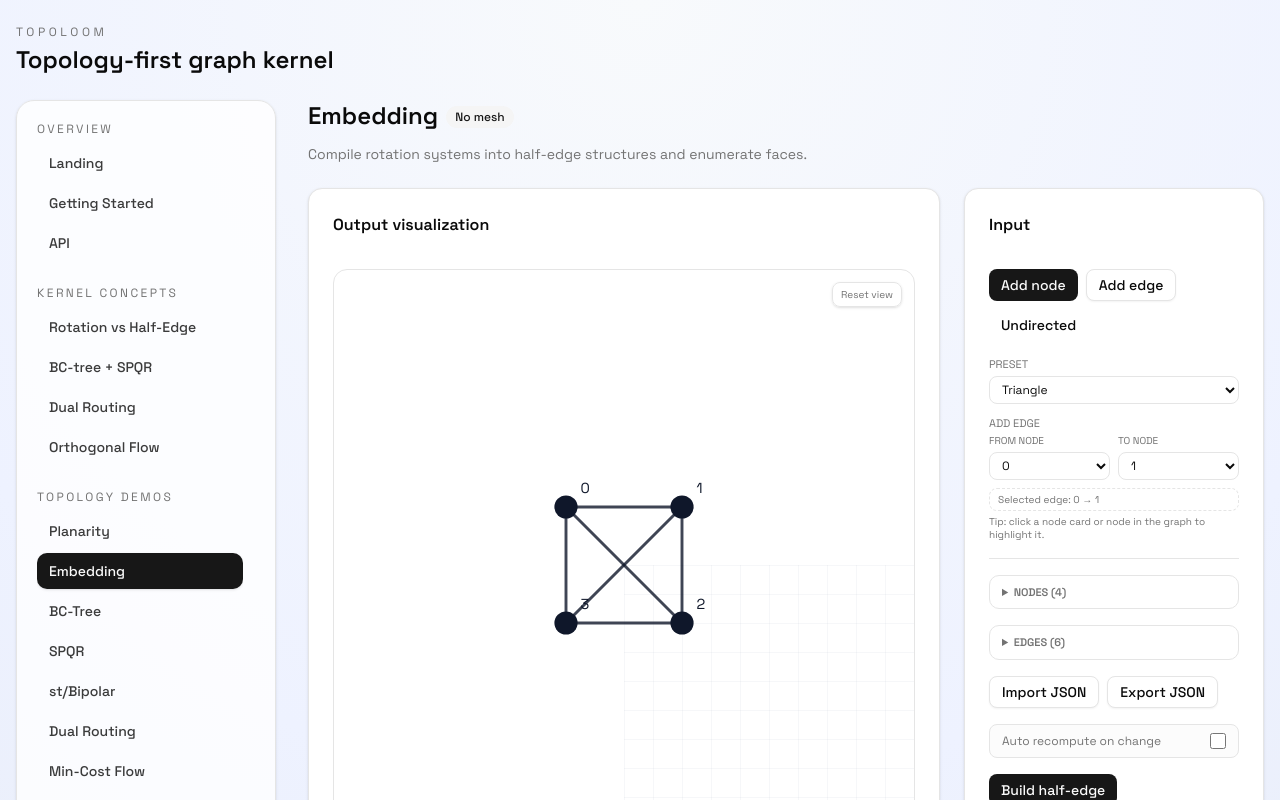
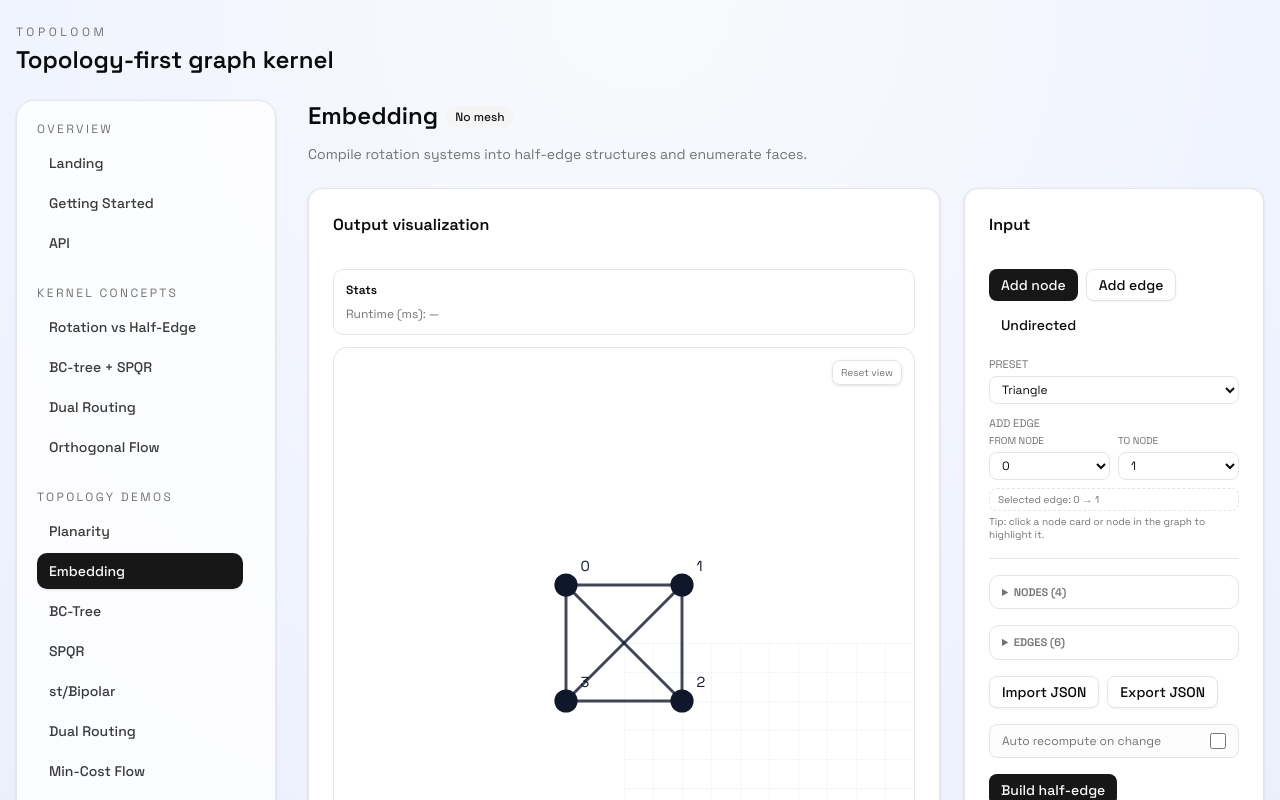
Before and after one commit to khalidsaidi/topoloom, a React (Vite) app in the folder apps/showcase/: page /demo/embedding in a window 1280 px wide. Shown: the top 800 px of the page. Built offline with nearby package versions, Linux system fonts and the light colour scheme; the HTML template or start-up script is replaced by a standard one; a web font is replaced by a local one.

Commit message:
ui(showcase): add runtime stats across core demos (#28)

```diff
--- a/apps/showcase/src/components/demo/StatsPanel.tsx
+++ b/apps/showcase/src/components/demo/StatsPanel.tsx
@@ -3,9 +3,25 @@ export type StatsPanelProps = {
   area?: number;
   crossings?: number;
   runtimeMs?: number;
+  items?: Array<{ label: string; value: number | string | undefined }>;
 };
 
-export function StatsPanel({ bends, area, crossings, runtimeMs }: StatsPanelProps) {
+export function StatsPanel({ bends, area, crossings, runtimeMs, items }: StatsPanelProps) {
+  if (items && items.length > 0) {
+    return (
+      <div className="grid gap-2 rounded-lg border bg-background/80 p-3 text-xs">
+        <div className="font-semibold text-foreground">Stats</div>
+        <div className="grid gap-1 text-muted-foreground">
+          {items.map((item) => (
+            <div key={item.label}>
+              {item.label}: {item.value ?? '—'}
+            </div>
+          ))}
+        </div>
+      </div>
+    );
+  }
+
   return (
     <div className="grid gap-2 rounded-lg border bg-background/80 p-3 text-xs">
       <div className="font-semibold text-foreground">Stats</div>
--- a/apps/showcase/src/pages/demos/BCTree.tsx
+++ b/apps/showcase/src/pages/demos/BCTree.tsx
@@ -9,6 +9,7 @@ import { JsonInspector } from '@/components/demo/JsonInspector';
 import { AutoComputeToggle } from '@/components/demo/AutoComputeToggle';
 import { RecomputeBanner } from '@/components/demo/RecomputeBanner';
 import { SvgViewport } from '@/components/demo/SvgViewport';
+import { StatsPanel } from '@/components/demo/StatsPanel';
 import { demoExpectations } from '@/data/demo-expectations';
 import { graphSignature, presets, resolvePreset, toTopoGraph, type PresetKey } from '@/components/demo/graph-model';
 import type { GraphState } from '@/components/demo/graph-model';
@@ -35,6 +36,7 @@ export function BCTreeDemo() {
   const [tree, setTree] = useState<BCTree | null>(() => initial?.tree ?? null);
   const [selectedBlock, setSelectedBlock] = useState<number | null>(() => (initial ? 0 : null));
   const [selectedNodeId, setSelectedNodeId] = useState<number | null>(null);
+  const [runtimeMs, setRuntimeMs] = useState<number | undefined>(undefined);
   const [computedSig, setComputedSig] = useState<string | null>(() => (initial ? initialSig : null));
   const autoState = useAutoCompute('topoloom:auto:bc-tree', query.autorun, {
     size: state.nodes.length + state.edges.length,
@@ -46,12 +48,14 @@ export function BCTreeDemo() {
   const shouldAutoRun = autoState.value && !autoState.disabled && (computedSig === null || isStale);
 
   const run = useCallback(() => {
+    const start = performance.now();
     const graph = toTopoGraph(state, { forceUndirected: true });
     const bccRes = biconnectedComponents(graph);
     const treeRes = buildBCTree(graph, bccRes);
     setBcc(bccRes);
     setTree(treeRes);
     setSelectedBlock(0);
+    setRuntimeMs(Math.round(performance.now() - start));
     setComputedSig(currentSig);
   }, [currentSig, state]);
 
@@ -113,6 +117,7 @@ export function BCTreeDemo() {
       outputOverlay={
         <div className="space-y-3">
           <RecomputeBanner visible={isStale} onRecompute={run} />
+          <StatsPanel items={[{ label: 'Runtime (ms)', value: runtimeMs }]} />
           <SvgViewport
             nodes={state.nodes}
             edges={edgePathsFromState(state)}
--- a/apps/showcase/src/pages/demos/DualRouting.tsx
+++ b/apps/showcase/src/pages/demos/DualRouting.tsx
@@ -9,6 +9,7 @@ import { JsonInspector } from '@/components/demo/JsonInspector';
 import { AutoComputeToggle } from '@/components/demo/AutoComputeToggle';
 import { RecomputeBanner } from '@/components/demo/RecomputeBanner';
 import { SvgViewport } from '@/components/demo/SvgViewport';
+import { StatsPanel } from '@/components/demo/StatsPanel';
 import { demoExpectations } from '@/data/demo-expectations';
 import { graphSignature, presets, resolvePreset, toTopoGraph, type PresetKey } from '@/components/demo/graph-model';
 import type { GraphState } from '@/components/demo/graph-model';
@@ -40,6 +41,7 @@ export function DualRoutingDemo() {
     NonNullable<ReturnType<typeof routeEdgeOnGraph>> | { error: string } | null
   >(() => initialResult);
   const [selectedNodeId, setSelectedNodeId] = useState<number | null>(null);
+  const [runtimeMs, setRuntimeMs] = useState<number | undefined>(undefined);
   const [highlighted, setHighlighted] = useState<Set<number>>(
     () => new Set((initialResult && 'crossedPrimalEdges' in initialResult ? initialResult.crossedPrimalEdges : []) ?? []),
   );
@@ -54,11 +56,13 @@ export function DualRoutingDemo() {
   const shouldAutoRun = autoState.value && !autoState.disabled && (computedSig === null || isStale);
 
   const run = useCallback(() => {
+    const start = performance.now();
     const route = computeRoute(state, u, v);
     setResult(route);
     setHighlighted(
       new Set('crossedPrimalEdges' in route ? route.crossedPrimalEdges ?? [] : []),
     );
+    setRuntimeMs(Math.round(performance.now() - start));
     setComputedSig(currentSig);
   }, [computeRoute, currentSig, state, u, v]);
 
@@ -134,6 +138,7 @@ export function DualRoutingDemo() {
       outputOverlay={
         <div className="space-y-3">
           <RecomputeBanner visible={isStale} onRecompute={run} />
+          <StatsPanel items={[{ label: 'Runtime (ms)', value: runtimeMs }]} />
           <SvgViewport
             nodes={state.nodes}
             edges={edges}
--- a/apps/showcase/src/pages/demos/Embedding.tsx
+++ b/apps/showcase/src/pages/demos/Embedding.tsx
@@ -9,6 +9,7 @@ import { JsonInspector } from '@/components/demo/JsonInspector';
 import { AutoComputeToggle } from '@/components/demo/AutoComputeToggle';
 import { RecomputeBanner } from '@/components/demo/RecomputeBanner';
 import { SvgViewport } from '@/components/demo/SvgViewport';
+import { StatsPanel } from '@/components/demo/StatsPanel';
 import { demoExpectations } from '@/data/demo-expectations';
 import { graphSignature, presets, resolvePreset, toTopoGraph, type PresetKey } from '@/components/demo/graph-model';
 import type { GraphState } from '@/components/demo/graph-model';
@@ -34,6 +35,7 @@ export function EmbeddingDemo() {
   const [selectedFace, setSelectedFace] = useState<number | null>(() => (initialMesh ? 0 : null));
   const [selectedHalfEdge, setSelectedHalfEdge] = useState<number | null>(() => (initialMesh ? 0 : null));
   const [selectedNodeId, setSelectedNodeId] = useState<number | null>(null);
+  const [runtimeMs, setRuntimeMs] = useState<number | undefined>(undefined);
   const [computedSig, setComputedSig] = useState<string | null>(() => (initialMesh ? initialSig : null));
   const autoState = useAutoCompute('topoloom:auto:embedding', query.autorun, {
     size: state.nodes.length + state.edges.length,
@@ -45,10 +47,12 @@ export function EmbeddingDemo() {
   const shouldAutoRun = autoState.value && !autoState.disabled && (computedSig === null || isStale);
 
   const buildMesh = useCallback(() => {
+    const start = performance.now();
     const graph = toTopoGraph(state, { forceUndirected: true });
     const rotation = rotationFromAdjacency(graph);
     const built = buildHalfEdgeMesh(graph, rotation);
     setMesh(built);
+    setRuntimeMs(Math.round(performance.now() - start));
     setSelectedFace(0);
     setSelectedHalfEdge(0);
     setComputedSig(currentSig);
@@ -130,6 +134,7 @@ export function EmbeddingDemo() {
       outputOverlay={
         <div className="space-y-3">
           <RecomputeBanner visible={isStale} onRecompute={buildMesh} />
+          <StatsPanel items={[{ label: 'Runtime (ms)', value: runtimeMs }]} />
           <SvgViewport
             nodes={state.nodes}
             edges={edgePathsFromState(state)}
--- a/apps/showcase/src/pages/demos/MinCostFlow.tsx
+++ b/apps/showcase/src/pages/demos/MinCostFlow.tsx
@@ -8,6 +8,7 @@ import { JsonInspector } from '@/components/demo/JsonInspector';
 import { AutoComputeToggle } from '@/components/demo/AutoComputeToggle';
 import { RecomputeBanner } from '@/components/demo/RecomputeBanner';
 import { SvgViewport } from '@/components/demo/SvgViewport';
+import { StatsPanel } from '@/components/demo/StatsPanel';
 import { demoExpectations } from '@/data/demo-expectations';
 import { createGraphState } from '@/components/demo/graph-model';
 import type { GraphState } from '@/components/demo/graph-model';
@@ -55,6 +56,7 @@ export function MinCostFlowDemo() {
   const [network, setNetwork] = useState<FlowPreset>(() => initialNetwork);
   const [result, setResult] = useState<FlowResult | null>(() => initialResult);
   const [selectedNodeId, setSelectedNodeId] = useState<number | null>(null);
+  const [runtimeMs, setRuntimeMs] = useState<number | undefined>(undefined);
   const [computedSig, setComputedSig] = useState<string | null>(() => (initialResult ? initialSig : null));
   const autoState = useAutoCompute('topoloom:auto:min-cost-flow', query.autorun, {
     size: network.nodeCount + network.arcs.length,
@@ -66,8 +68,10 @@ export function MinCostFlowDemo() {
   const shouldAutoRun = autoState.value && !autoState.disabled && (computedSig === null || isStale);
 
   const run = useCallback(() => {
+    const start = performance.now();
     const res = minCostFlow(network);
     setResult(res);
+    setRuntimeMs(Math.round(performance.now() - start));
     setComputedSig(currentSig);
   }, [currentSig, network]);
 
@@ -109,6 +113,7 @@ export function MinCostFlowDemo() {
       outputOverlay={
         <div className="space-y-3">
           <RecomputeBanner visible={isStale} onRecompute={run} />
+          <StatsPanel items={[{ label: 'Runtime (ms)', value: runtimeMs }]} />
           <SvgViewport
             nodes={graphState.nodes}
             edges={edgePathsFromState(graphState)}
--- a/apps/showcase/src/pages/demos/StBipolar.tsx
+++ b/apps/showcase/src/pages/demos/StBipolar.tsx
@@ -9,6 +9,7 @@ import { JsonInspector } from '@/components/demo/JsonInspector';
 import { AutoComputeToggle } from '@/components/demo/AutoComputeToggle';
 import { RecomputeBanner } from '@/components/demo/RecomputeBanner';
 import { SvgViewport } from '@/components/demo/SvgViewport';
+import { StatsPanel } from '@/components/demo/StatsPanel';
 import { demoExpectations } from '@/data/demo-expectations';
 import { graphSignature, presets, resolvePreset, toTopoGraph, type PresetKey } from '@/components/demo/graph-model';
 import type { GraphState } from '@/components/demo/graph-model';
@@ -41,6 +42,7 @@ export function StBipolarDemo() {
     () => initialResult,
   );
   const [selectedNodeId, setSelectedNodeId] = useState<number | null>(null);
+  const [runtimeMs, setRuntimeMs] = useState<number | undefined>(undefined);
   const [computedSig, setComputedSig] = useState<string | null>(() => (initialResult ? initialSig : null));
   const autoState = useAutoCompute('topoloom:auto:st-bipolar', query.autorun, {
     size: state.nodes.length + state.edges.length,
@@ -52,11 +54,13 @@ export function StBipolarDemo() {
   const shouldAutoRun = autoState.value && !autoState.disabled && (computedSig === null || isStale);
 
   const run = useCallback(() => {
+    const start = performance.now();
     const graph = toTopoGraph(state, { forceUndirected: true });
     const numbering = stNumbering(graph, s, t);
     const mesh = buildHalfEdgeMesh(graph, rotationFromAdjacency(graph));
     const bipolar = bipolarOrientation(mesh, s, t);
     setResult({ numbering, bipolar });
+    setRuntimeMs(Math.round(performance.now() - start));
     setComputedSig(currentSig);
   }, [currentSig, s, state, t]);
 
@@ -130,6 +134,7 @@ export function StBipolarDemo() {
       outputOverlay={
         <div className="space-y-3">
           <RecomputeBanner visible={isStale} onRecompute={run} />
+          <StatsPanel items={[{ label: 'Runtime (ms)', value: runtimeMs }]} />
           <SvgViewport
             nodes={state.nodes}
             edges={edges}
```
